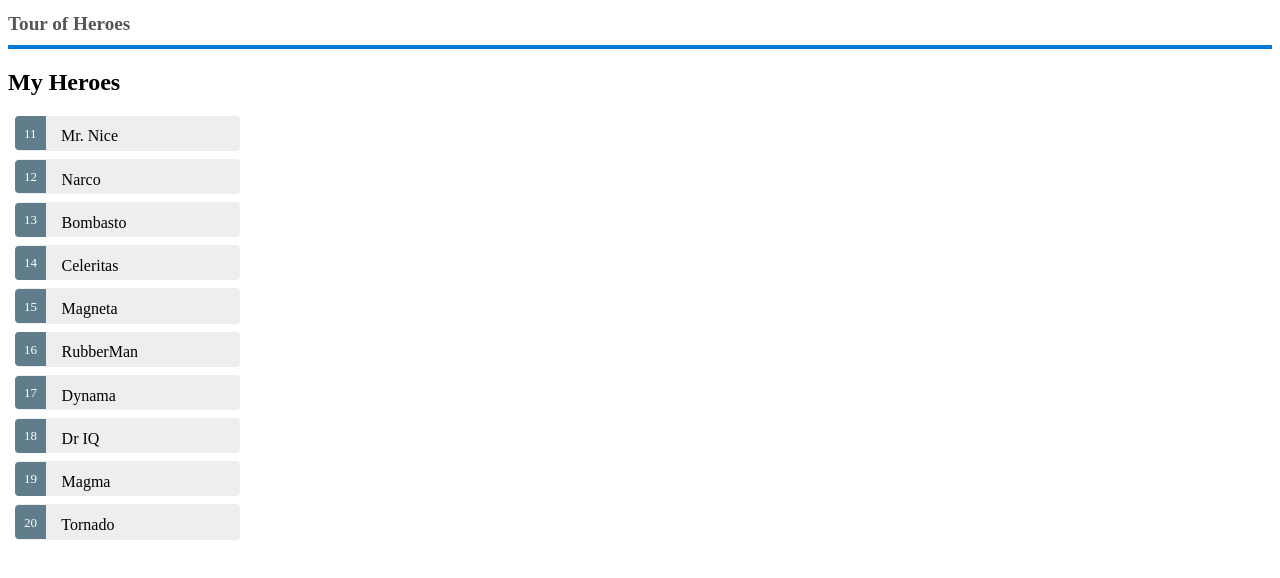
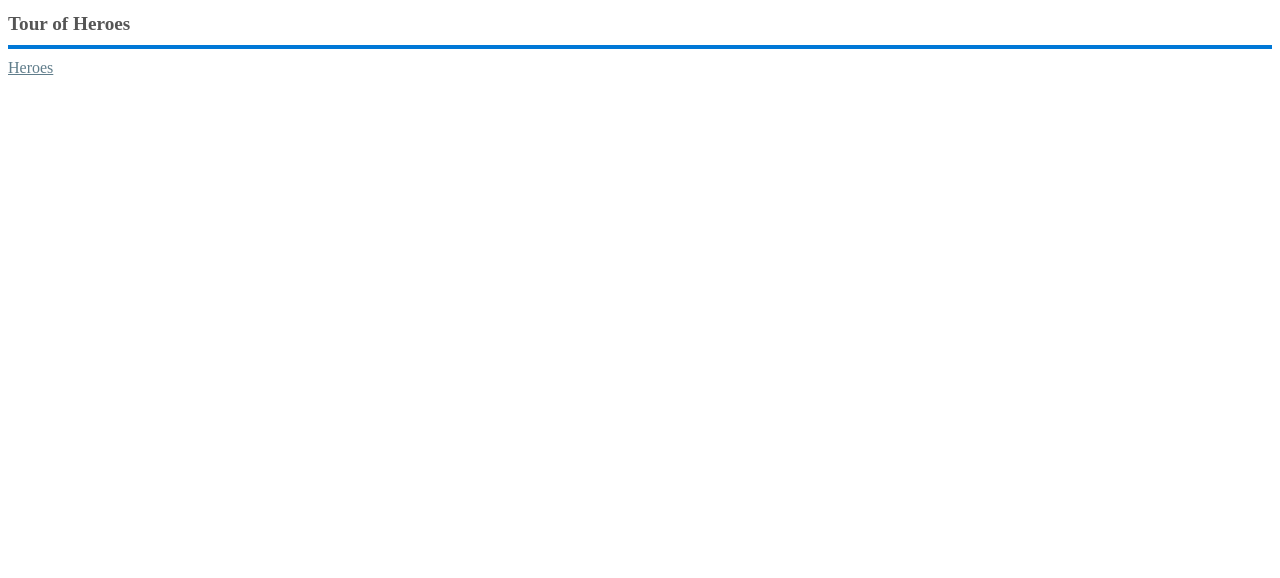
Before and after one commit to cjr8020/ng2-tour-of-heros, an Angular app: page / in a window 1280 px wide. Shown: the top 578 px of the page. Built offline with nearby package versions, Linux system fonts and the light colour scheme.

Commit message:
added angular RouterModule

```diff
--- a/src/app/app.component.ts
+++ b/src/app/app.component.ts
@@ -1,5 +1,6 @@
+import { HeroesComponent } from './heroes.component';
 // import { Ng2TourOfHerosPage } from '../../e2e/app.po';
-import { Component, OnInit } from '@angular/core';
+import { Component, ComponentRef, OnInit } from '@angular/core';
 import { HeroService } from './hero.service';
 import { Hero } from './hero';
 
@@ -12,7 +13,14 @@ import { Hero } from './hero';
     <h1>{{title}}</h1>
     <div class="header-bar"></div>
 
-    <app-heroes></app-heroes>
+    <!--
+      now, instead of dispayng the HeroesComponent right away,
+      we display a router link hooked up to that Component
+    -->
+    <!--<app-heroes></app-heroes>-->
+
+    <a routerLink="/heroes">Heroes</a>
+    <router-outlet></router-outlet>
 
   `,
   styleUrls: ['./app.component.css']
```
Also changed, not shown: src/app/app.module.ts (+8 -1 lines).
